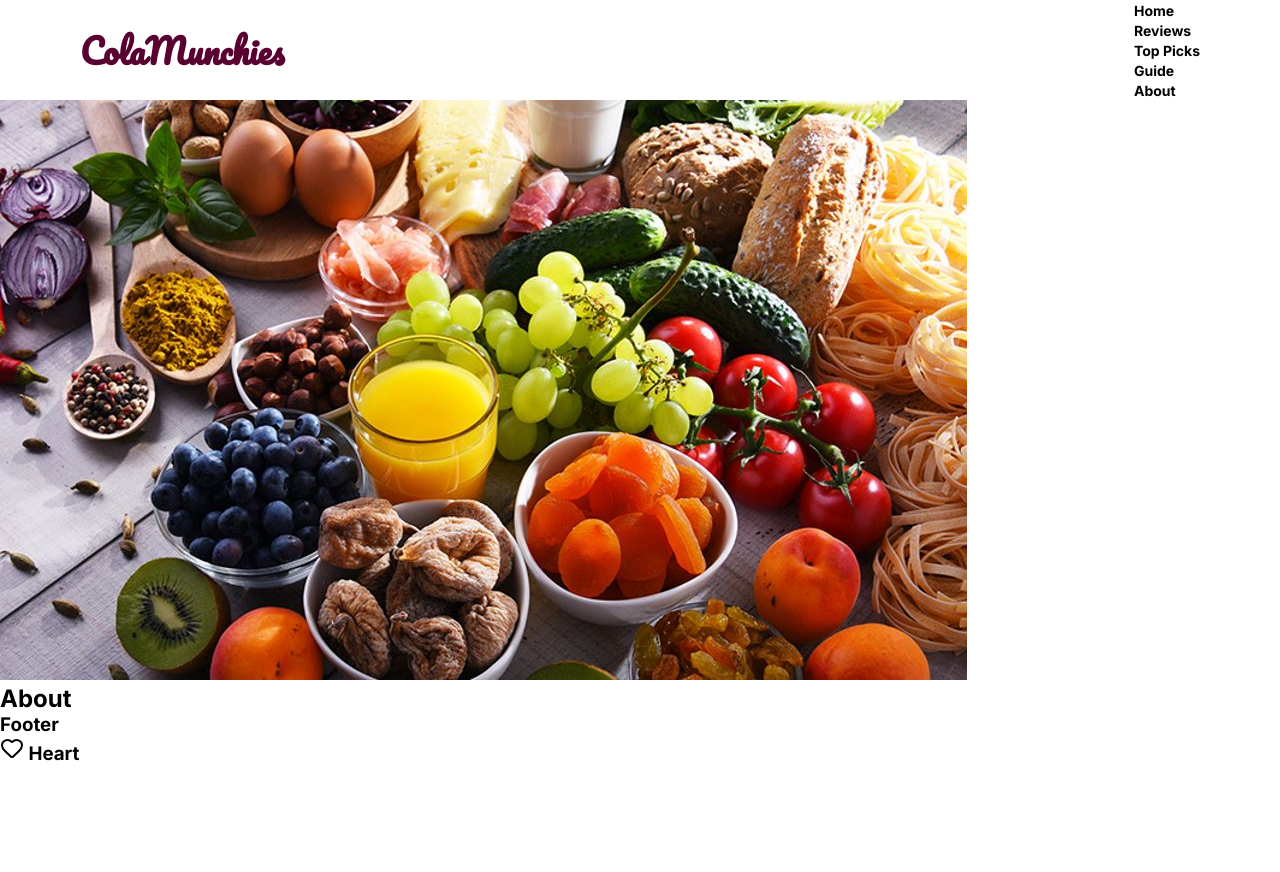
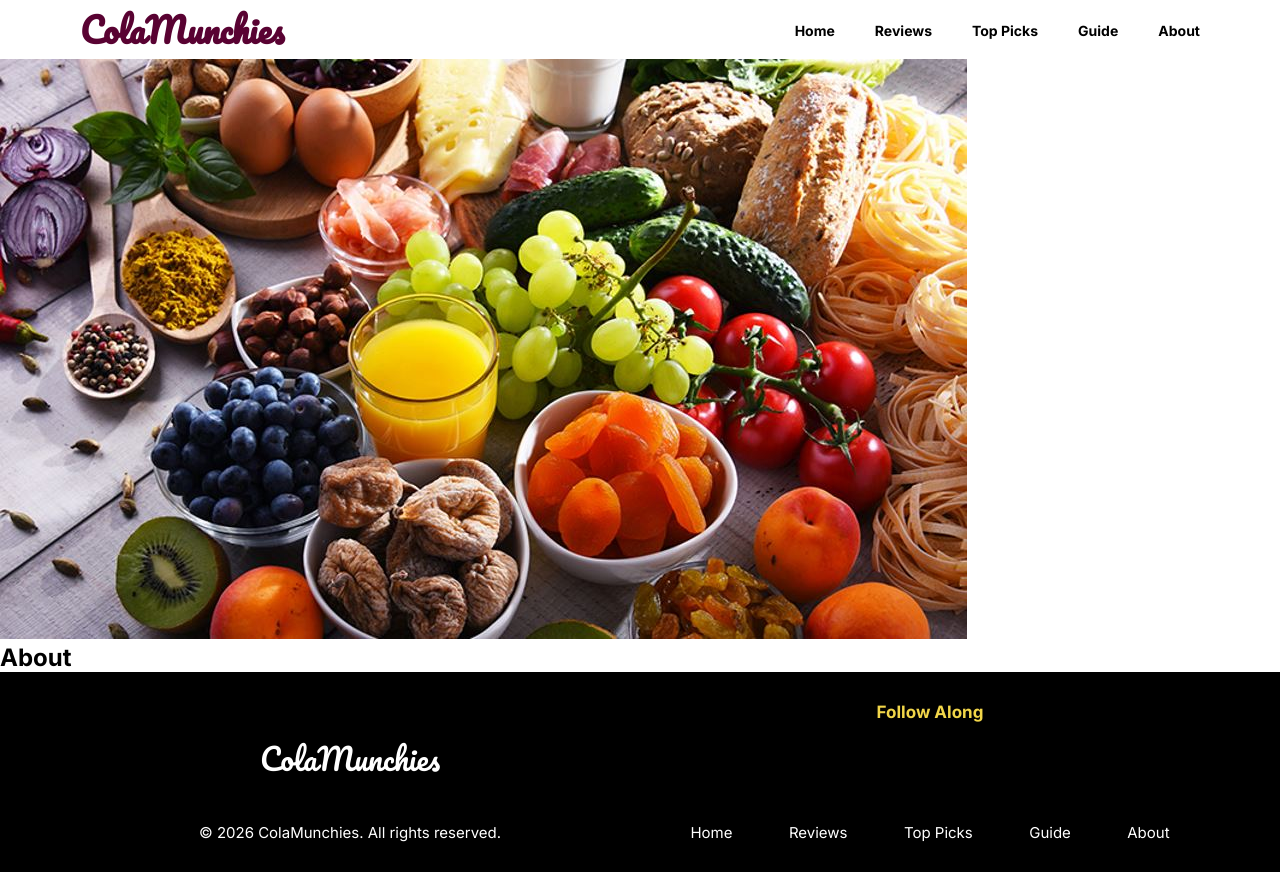
Before and after one commit to Manalangdl/menus, a React (Create React App) app: page / in a window 1280 px wide. Before the commit the page ends 800 px from the top, so only its background shows below. Built offline with nearby package versions, Linux system fonts and the light colour scheme.

Commit message:
Added the footer into the website

```diff
--- a/src/components/footer/Footer.css
+++ b/src/components/footer/Footer.css
@@ -0,0 +1,67 @@
+/* FOOTER */
+#footer{
+    background-color: black !important;
+    color:white;
+    padding:10px 60px;
+    padding-bottom: 30px !important;
+    min-height: 180px;
+    align-items:flex-start;
+    position: relative;
+
+}
+
+/* logo */
+#footer-logo{
+    color:white;
+    padding-top: 50px;
+    font-family: "Pacifico",cursive;
+    font-size:30px;
+}
+
+#footer-logo, .footer-sect{
+    width: 50%;
+    height: 160px;
+    /* height: 100%; */
+    gap: 18px;
+}
+#copyright{
+    font-family:"Inter",sans-serif;
+}
+
+/* copyright */
+#footer-logo p{
+    font-size:15px;
+    color:white;
+}
+
+.footer-sect{
+    padding: 20px 0 0 !important;
+}
+
+/* footer sect */
+.footer-sect h3{
+    color:var(--yellow);
+    font-size:17px;
+}
+
+.social-links{
+    gap:10px;
+    width: 40%;
+}
+
+.social-links img{
+    width:32px;
+    height:32px;
+}
+
+/* footer nav */
+.footer-nav{
+    display: flex;
+
+    gap: 6px;
+}
+
+.footer-nav a{
+    color:white;
+    font-size:15px;
+}
--- a/src/components/footer/Footer.jsx
+++ b/src/components/footer/Footer.jsx
@@ -1,11 +1,14 @@
 import "./Footer.css";
-import {Heart} from "lucide-react";
+import LeftSide from "./LeftSide";
+import RightSide from "./RightSide";
+
 const Footer = () =>{
     return(
-        <section id="main-footer">
-            <h3>Footer</h3>
-            <h3><Heart /> Heart</h3>
-        </section>
+        <footer id="footer" className="flex flex-between">
+
+            <LeftSide/>
+            <RightSide/>
+        </footer>
     )
 };
 
--- /dev/null
+++ b/src/components/footer/LeftSide.jsx
@@ -0,0 +1,14 @@
+import React from 'react'
+
+const LeftSide = () => {
+  return (
+    <div id="footer-logo" className="flex flex-column flex-between">
+        <div id="white-logo">ColaMunchies</div>
+
+
+        <p id="copyright">&copy; 2026 ColaMunchies. All rights reserved.</p>
+    </div>
+  )
+}
+
+export default LeftSide
--- /dev/null
+++ b/src/components/footer/RightSide.jsx
@@ -0,0 +1,32 @@
+import React from 'react'
+import { Link } from "react-router-dom";
+
+const RightSide = () => {
+  return (
+    <div className="footer-sect flex flex-between flex-column">
+        <h3>Follow Along</h3>
+
+        <div className="flex social-links flex-evenly">
+
+
+            {/* <a href="#"><img src="home-imgs/facebook.png" alt="Facebook"></a>
+            <a href="#"><img src="home-imgs/insta.png" alt="Instagram"></a>
+            <a href="#"><img src="home-imgs/x.png" alt="X"></a>
+            <a href="#"><img src="home-imgs/youtube.png" alt="YouTube"></a> */}
+
+        </div>
+
+        <div className="w-100">
+            <ul className="footer-nav w-100 flex flex-evenly">
+                <Link href="index.html">Home</Link>
+                <Link href="reviews.html">Reviews</Link>
+                <Link href="top-picks.html">Top Picks</Link>
+                <Link href="guide.html">Guide</Link>
+                <Link href="about.html">About</Link>
+            </ul>
+        </div>
+    </div>
+  )
+}
+
+export default RightSide
--- a/src/components/navigation/Navigation.jsx
+++ b/src/components/navigation/Navigation.jsx
@@ -1,12 +1,12 @@
 import "./Navigation.css";
 import {NavLink} from "react-router-dom";
-import {HashLink} from "react-router-dom";
+// import { HashLink } from "react-router-hash-link";
 
 const Navigation = () => {
     return(
         <nav id="main-nav" className="hiddenmb">
             <ul className="flex nav-list">
-                <ul>
+
                 {/* Hashlink used for a componenet of page */}
                 {/* <li><HashLink to="/#about">About</HashLink></li> */}
                 <li><NavLink to="/">Home</NavLink></li>
@@ -16,8 +16,6 @@ const Navigation = () => {
                 <li><NavLink to="/about">About</NavLink></li>
 
             </ul>
-
-            </ul>
         </nav>
     )
 }
--- a/src/index.css
+++ b/src/index.css
@@ -36,13 +36,13 @@ body{
 }
 
 /* content */
-/* #content{
+#content{
     display:flex;
     flex-direction: column;
     min-height: 100vh;
     margin:0 auto;
-    width:80%;
-} */
+    max-width: 1360px;
+}
 
 /* FLEX */
 .flex{
@@ -72,18 +72,18 @@ body{
     align-items: start !important;
 }
 
-header, main, footer {
+/* header, main, footer {
 
     max-width: 1360px;
     margin: 0 auto;
-}
+} */
 
-.img-div{
+.img-div, .iframe-div{
     position: relative;
     overflow: hidden;
 }
 
-.img-div img{
+.img-div img, .iframe-div iframe{
     height: 100%;
     width: 100%;
 }
```
Lines whose indentation alone changed are shown as unchanged.
